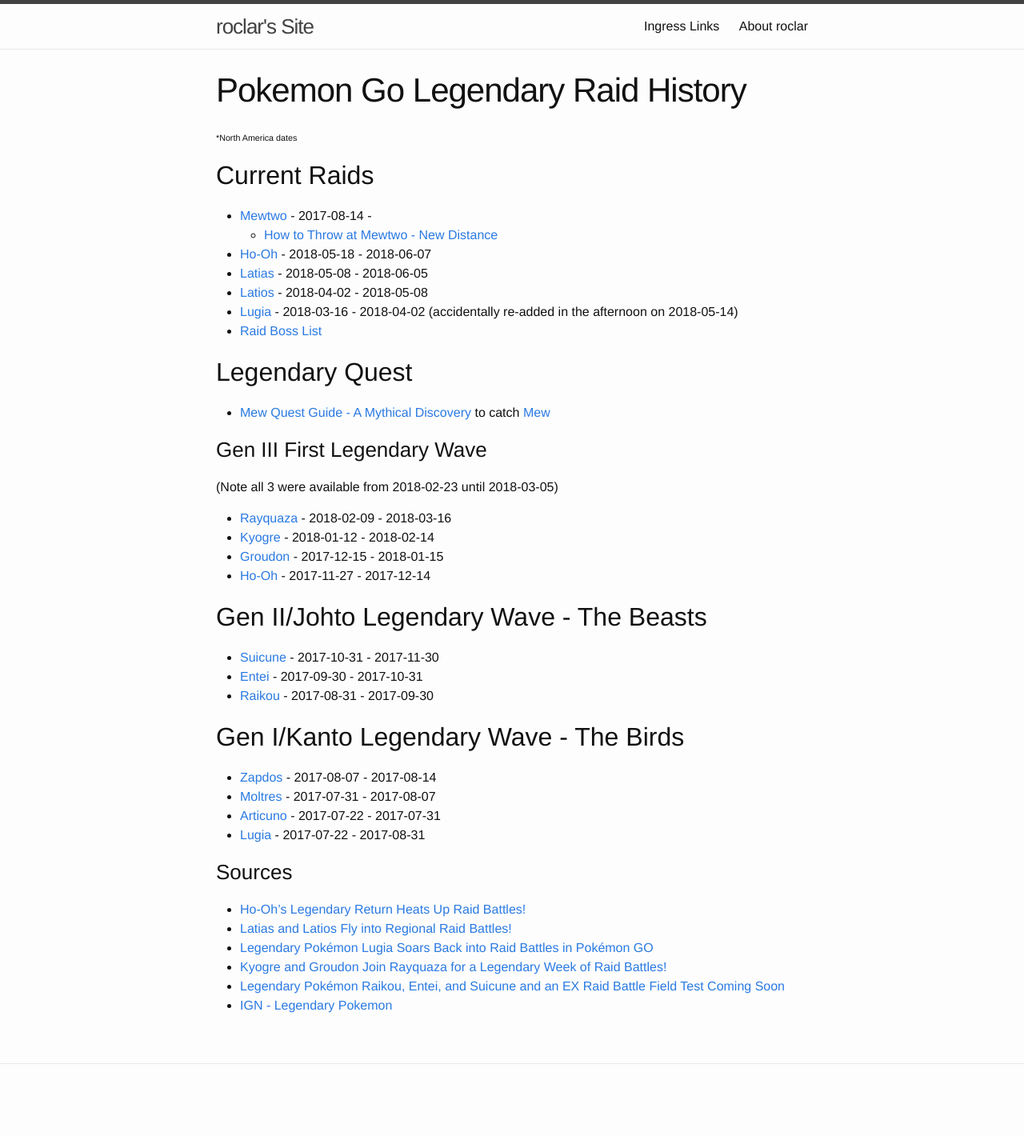
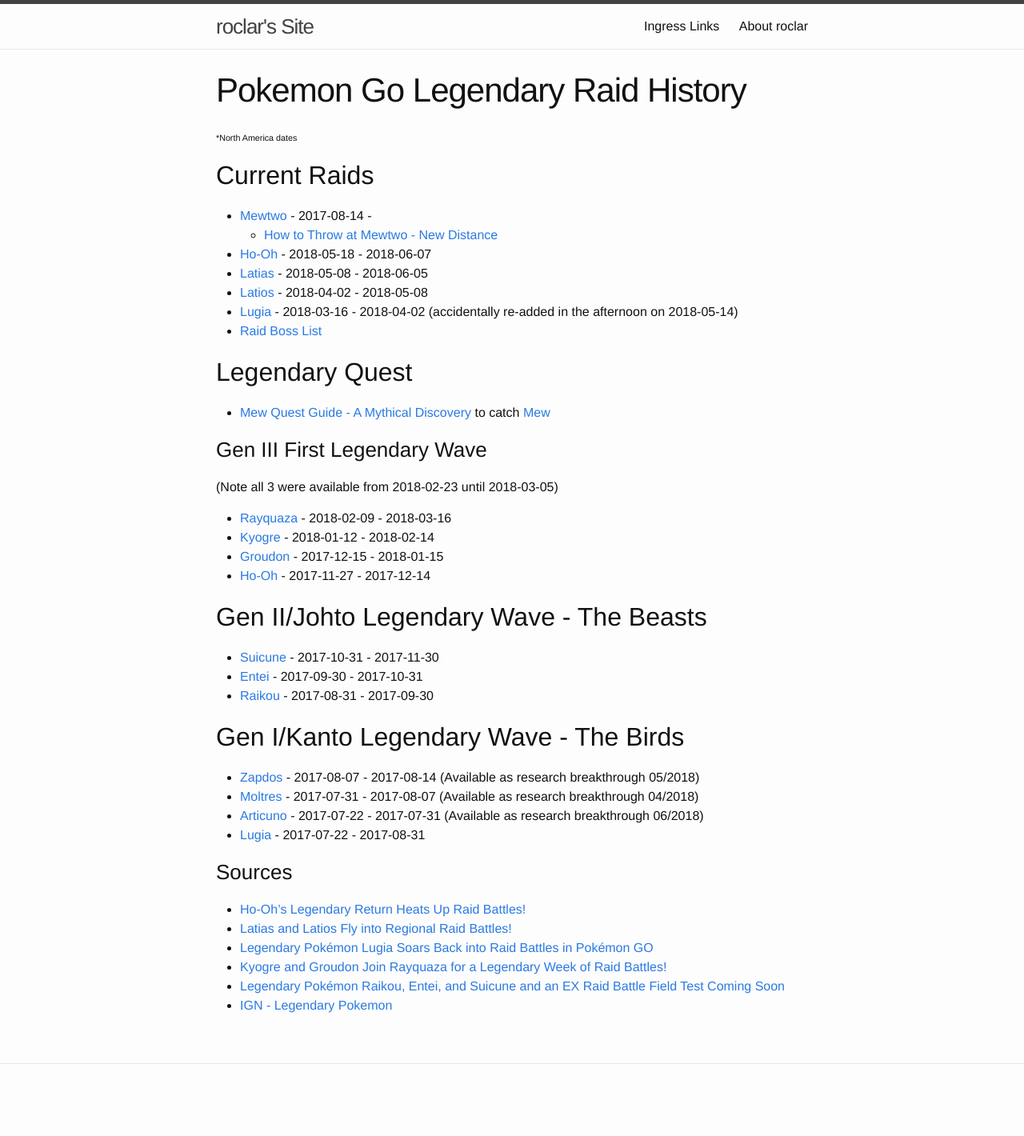
Before and after one commit to roclar/roclar.github.io, a Jekyll site: the page built from PoGoLegendaryHistory.md, in a window 1280 px wide. Shown: the whole page at 80% size. Built offline with Jekyll 4.4.1, drawn with Linux system fonts in a browser that asks for light colours.

Commit message:
Added research breakthrough date for the birds

```diff
--- a/PoGoLegendaryHistory.md
+++ b/PoGoLegendaryHistory.md
@@ -30,9 +30,9 @@
 - [Raikou](https://db.pokemongohub.net/pokemon/243) - 2017-08-31 - 2017-09-30
 
 ## Gen I/Kanto Legendary Wave - The Birds
-- [Zapdos](https://db.pokemongohub.net/pokemon/145) - 2017-08-07 - 2017-08-14
-- [Moltres](https://db.pokemongohub.net/pokemon/146) - 2017-07-31 - 2017-08-07
-- [Articuno](https://db.pokemongohub.net/pokemon/144) - 2017-07-22 - 2017-07-31
+- [Zapdos](https://db.pokemongohub.net/pokemon/145) - 2017-08-07 - 2017-08-14 (Available as research breakthrough 05/2018)
+- [Moltres](https://db.pokemongohub.net/pokemon/146) - 2017-07-31 - 2017-08-07 (Available as research breakthrough 04/2018)
+- [Articuno](https://db.pokemongohub.net/pokemon/144) - 2017-07-22 - 2017-07-31 (Available as research breakthrough 06/2018)
 - [Lugia](https://db.pokemongohub.net/pokemon/249) - 2017-07-22 - 2017-08-31
 
 ### Sources
```
